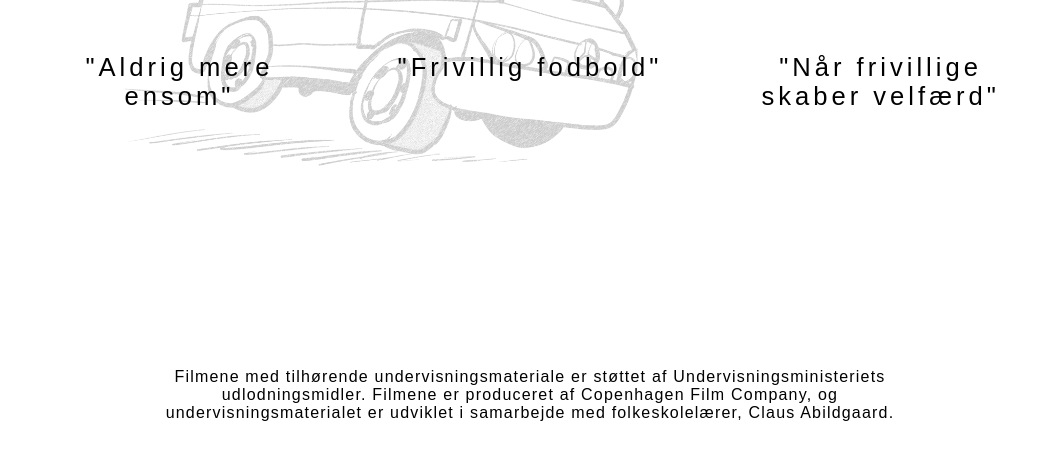
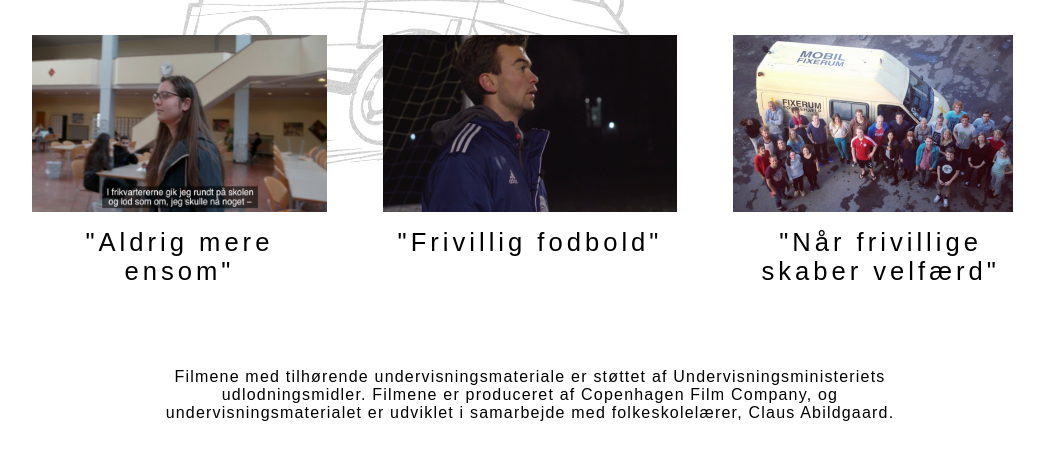
Before and after one commit to jona7906/frivillig.me, a plain HTML site: page index.html in a window 1280 px wide. Shown: the part 615-1074 px from the top of the page, without its empty margins (110-1169 px from the left). Drawn offline with Linux system fonts and the light colour scheme; files whose address does not match are found by name; a web font is replaced by a local one.

Commit message:
images not working?

```diff
--- a/index.html
+++ b/index.html
@@ -36,19 +36,19 @@
 
                 <article class="project">
                     <a href="ventilen.html">
-                        <img src="stigstig.dk/frivilligme/images/aldrigmereensom.png" alt="">
+                        <img src="/images/aldrigmereensom.png" alt="">
                         <h2>"Aldrig mere ensom"</h2>
                     </a>
                 </article>
                 <article class="project">
                     <a href="lundtofteboldklub.html">
-                        <img src="stigstig.dk/frivilligme/images/frivilligfodbold.png" alt="">
+                        <img src="/images/frivilligfodbold.png" alt="">
                         <h2>"Frivillig fodbold"</h2>
                     </a>
                 </article>
                 <article class="project">
                     <a href="mobilfixerum.html">
-                        <img src="stigstig.dk/frivilligme/images/mobilfixerum.png" alt="">
+                        <img src="/images/mobilfixerum.png" alt="">
                         <h2>"Når frivillige skaber velfærd"</h2>
                     </a>
                 </article>
```
